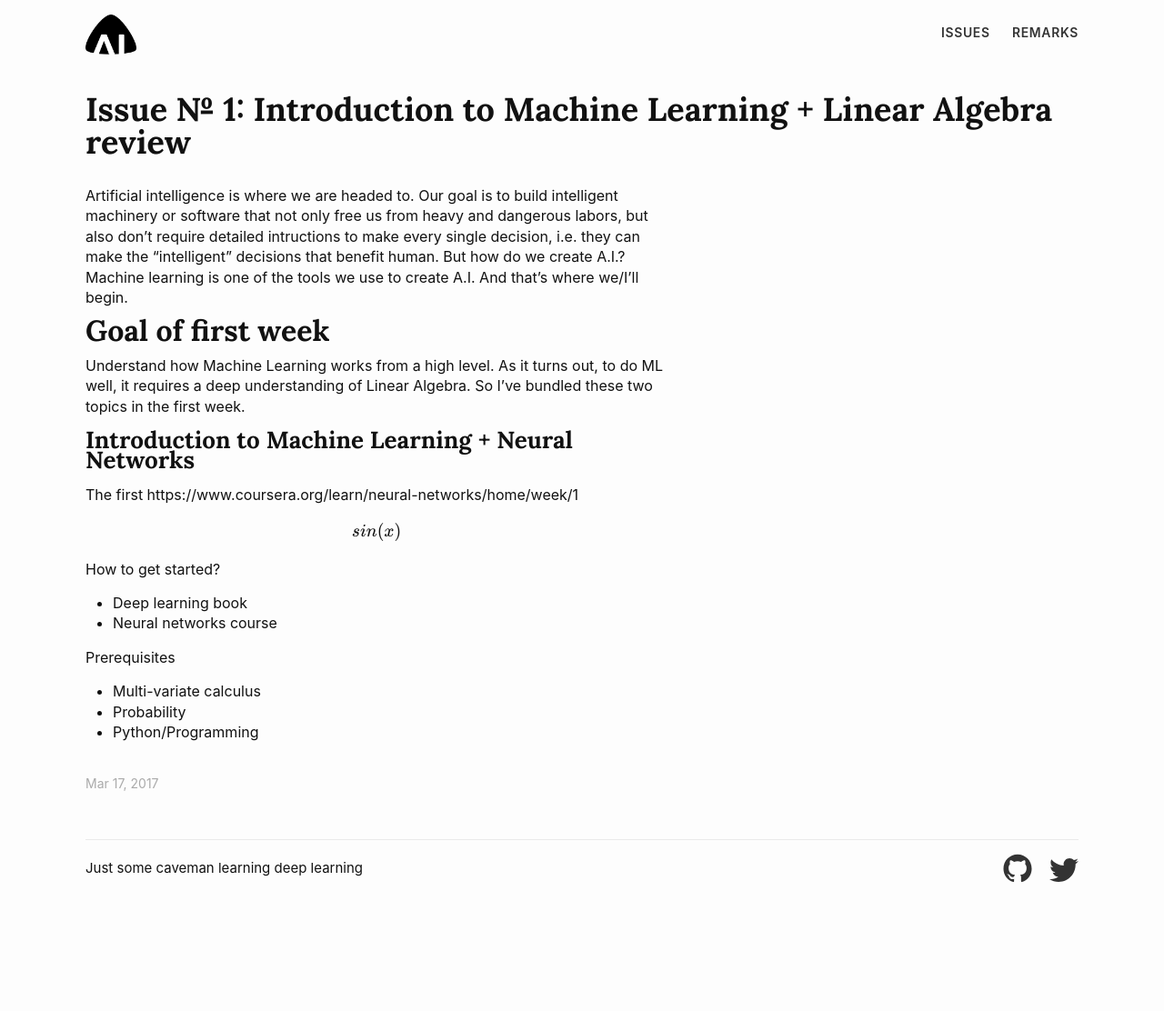
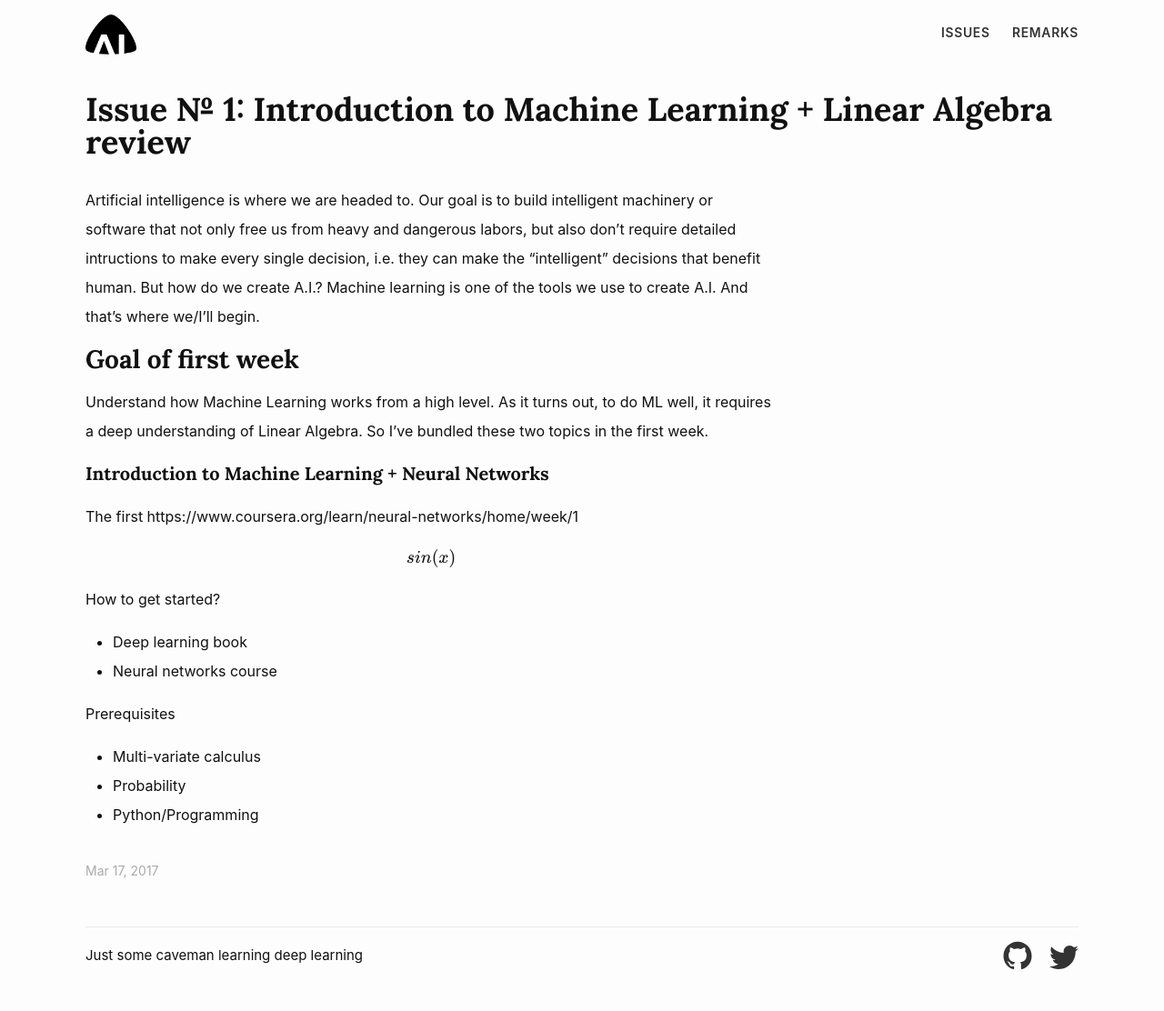
Before and after one commit to AICaveman/aicaveman.github.io, a Jekyll site: the page built from _posts/2017-03-17-issue-1.md, in a window 1280 px wide. Shown: the whole page at 91% size. Built offline with Jekyll 4.4.1, drawn with Linux system fonts in a browser that asks for light colours; formulas are drawn with MathJax 3; before the commit the page ends 1016 px from its top, so only the background shows below that.

Commit message:
minor fix

```diff
--- a/css/main.css
+++ b/css/main.css
@@ -309,20 +309,21 @@ pre {
 
 .post-content {
   margin-bottom: 30px;
-  max-width: 640px;
-  line-height: 1.4em; }
+  max-width: 760px; }
+  .post-content h1 {
+    font-size: 32px; }
   .post-content h2 {
-    font-size: 32px; }
+    font-size: 28px; }
     @media screen and (max-width: 800px) {
       .post-content h2 {
-        font-size: 28px; } }
+        font-size: 24px; } }
   .post-content h3 {
-    font-size: 26px; }
+    font-size: 20px; }
     @media screen and (max-width: 800px) {
       .post-content h3 {
-        font-size: 22px; } }
+        font-size: 20px; } }
   .post-content h4 {
-    font-size: 20px; }
+    font-size: 18px; }
     @media screen and (max-width: 800px) {
       .post-content h4 {
         font-size: 18px; } }
```
